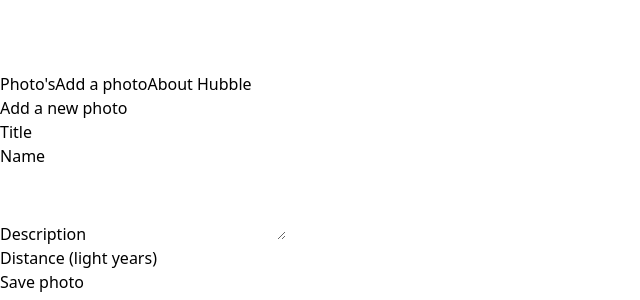
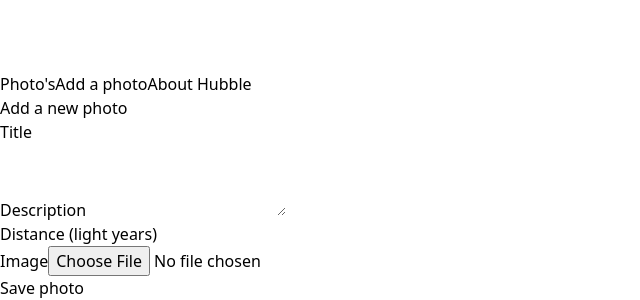
Before and after one commit to LarsVerschoor/hubble-space-telescope-frontend, a React (Vite) app: page /photos/create in a window 1280 px wide. Shown: the part 1078-1378 px from the top of the page, without its empty margins (0-640 px from the left). Built offline with nearby package versions, Linux system fonts and the light colour scheme.

Commit message:
Added webservice images to cards

```diff
--- a/index.html
+++ b/index.html
@@ -6,7 +6,7 @@
     <meta name="viewport" content="width=device-width, initial-scale=1.0" />
     <title>Hubble's Photos</title>
   </head>
-  <body>
+  <body class="bg-gray-50">
     <div id="root"></div>
     <script type="module" src="/src/main.jsx"></script>
   </body>
--- a/src/Components/AddPhotoForm.jsx
+++ b/src/Components/AddPhotoForm.jsx
@@ -6,9 +6,9 @@
 
     const [formData, setFormData] = useState({
         title: '',
-        name: '',
         description: '',
-        distance: ''
+        distance: '',
+        image: null
     });
 
     const [pendingResponse, setPendingResponse] = useState(false);
@@ -19,17 +19,26 @@
         setFormData({...formData, [name]: value});
     }
 
+    const handleFileChange = (e) => {
+        setFormData({...formData, image: e.target.files[0]});
+    }
+
     const handleSubmit = async (e) => {
         try {
             e.preventDefault();
             setPendingResponse(true);
+
+            const newPhoto = new FormData();
+            newPhoto.append('title', formData.title);
+            newPhoto.append('description', formData.description);
+            newPhoto.append('distance', formData.distance);
+            newPhoto.append('image', formData.image);
             const response = await fetch('http://145.24.223.230:8000/photos/', {
                 method: 'POST',
                 headers: {
-                    'Content-Type': 'application/json',
                     'Accept': 'application/json'
                 },
-                body: JSON.stringify(formData)
+                body: newPhoto
             });
 
             if (response.status !== 201) {
@@ -58,21 +67,26 @@
                 }
                 <div className="flex flex-col gap-1">
                     <label htmlFor="title" className="font-bold">Title</label>
-                    <input type="text" name="title" id="title" value={formData.title} onChange={handleInputChange} className="border-2 border-gray-400 rounded py-2 px-4"/>
-                </div>
-                <div className="flex flex-col gap-1">
-                    <label htmlFor="name" className="font-bold">Name</label>
-                    <input type="text" name="name" id="name" value={formData.name} onChange={handleInputChange} className="border-2 border-gray-400 rounded py-2 px-4"/>
+                    <input type="text" name="title" id="title" value={formData.title} onChange={handleInputChange}
+                           className="border-2 border-gray-400 rounded py-2 px-4"/>
                 </div>
                 <div className="flex flex-col gap-1">
                     <label htmlFor="description" className="font-bold">Description</label>
-                    <textarea name="description" id="description" rows="3" value={formData.description} onChange={handleInputChange} className="border-2 border-gray-400 rounded py-2 px-4 resize-y"></textarea>
+                    <textarea name="description" id="description" rows="3" value={formData.description}
+                              onChange={handleInputChange}
+                              className="border-2 border-gray-400 rounded py-2 px-4 resize-y"></textarea>
                 </div>
                 <div className="flex flex-col gap-1">
                     <label htmlFor="distance" className="font-bold">Distance (light years)</label>
-                    <input type="number" name="distance" id="distance" value={formData.distance} onChange={handleInputChange} className="border-2 border-gray-400 rounded py-2 px-4"/>
+                    <input type="number" name="distance" id="distance" value={formData.distance}
+                           onChange={handleInputChange} className="border-2 border-gray-400 rounded py-2 px-4"/>
                 </div>
-                <input type="submit" value="Save photo" className="bg-black w-full block text-center text-white py-4 hover:bg-gray-800 cursor-pointer rounded"/>
+                <div className="flex flex-col gap-1">
+                    <label htmlFor="image" className="font-bold">Image</label>
+                    <input type="file" name="image" id="image" onChange={handleFileChange} className="border-2 border-gray-400 rounded py-2 px-4"/>
+                </div>
+                <input type="submit" value="Save photo"
+                       className="bg-black w-full block text-center text-white py-4 hover:bg-gray-800 cursor-pointer rounded"/>
             </form>
         )
     );
--- a/src/Components/PhotoCard.jsx
+++ b/src/Components/PhotoCard.jsx
@@ -3,10 +3,12 @@
 
 function PhotoCard({photo}) {
     return (
-        <article className="shadow-lg shadow-gray-300 flex flex-col gap-3 p-3 rounded">
-            <SubHeader>{photo.title}</SubHeader>
-            <img src="https://letsenhance.io/static/8f5e523ee6b2479e26ecc91b9c25261e/1015f/MainAfter.jpg" className="w-full rounded" alt=""/>
-            <PhotoDetailButton photoId={photo.id}/>
+        <article>
+            <article className="shadow-lg shadow-gray-300 bg-white flex flex-col gap-3 p-3 rounded">
+                <SubHeader>{photo.title}</SubHeader>
+                <img src={photo.imageUrl} className="w-full rounded object-contain" alt=""/>
+                <PhotoDetailButton photoId={photo.id}/>
+            </article>
         </article>
     );
 }
```
